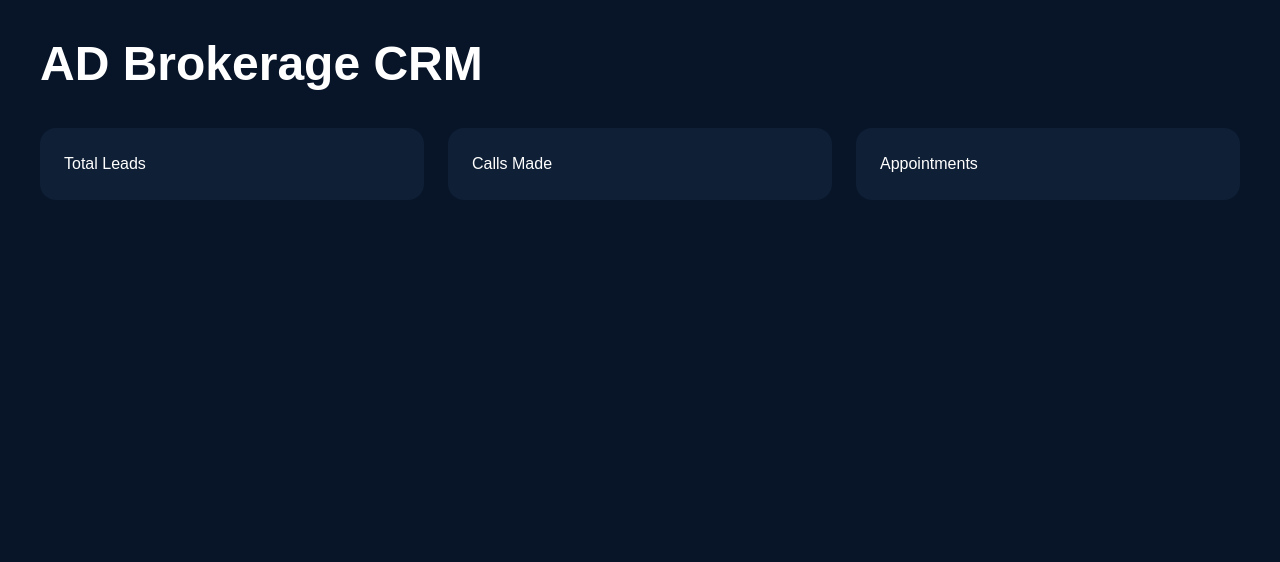
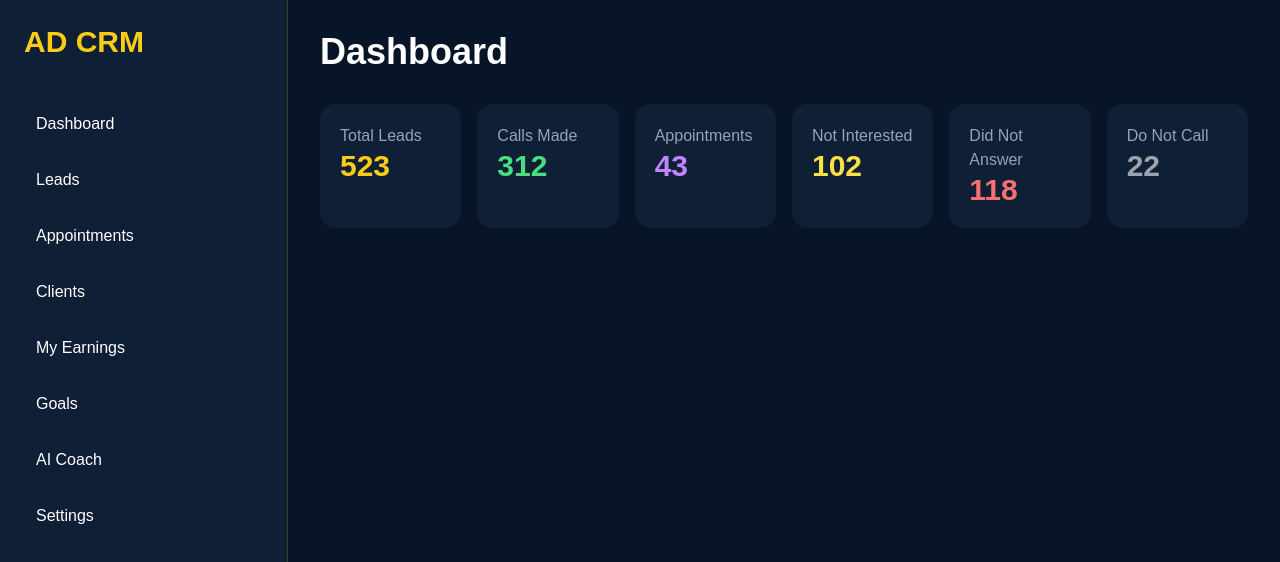
Before and after one commit to Engineco1414/ad-brokerage-crm, a Next.js app: page /dashboard in a window 1280 px wide. Shown: the top 562 px of the page. Built offline with nearby package versions, Linux system fonts and the light colour scheme.

Commit message:
Added Dashboard Cards

```diff
--- a/app/dashboard/page.tsx
+++ b/app/dashboard/page.tsx
@@ -1,27 +1,44 @@
+import DashboardLayout from "../../components/DashboardLayout";
+
 export default function Dashboard() {
   return (
-    <main className="min-h-screen bg-[#081529] text-white p-10">
+    <DashboardLayout>
 
-      <h1 className="text-5xl font-bold mb-10">
-        AD Brokerage CRM
+      <h1 className="text-4xl font-bold mb-8">
+        Dashboard
       </h1>
 
-      <div className="grid grid-cols-3 gap-6">
+      <div className="grid grid-cols-6 gap-4 mb-8">
 
-        <div className="bg-[#0F1F35] p-6 rounded-2xl">
-          Total Leads
+        <div className="bg-[#0F1F35] rounded-2xl p-5">
+          <p className="text-slate-400">Total Leads</p>
+          <h2 className="text-3xl font-bold text-yellow-400">523</h2>
         </div>
+<div className="bg-[#0F1F35] rounded-2xl p-5">
+  <p className="text-slate-400">Calls Made</p>
+  <h2 className="text-3xl font-bold text-green-400">312</h2>
+</div>
 
-        <div className="bg-[#0F1F35] p-6 rounded-2xl">
-          Calls Made
-        </div>
+<div className="bg-[#0F1F35] rounded-2xl p-5">
+  <p className="text-slate-400">Appointments</p>
+  <h2 className="text-3xl font-bold text-purple-400">43</h2>
+</div>
 
-        <div className="bg-[#0F1F35] p-6 rounded-2xl">
-          Appointments
-        </div>
+<div className="bg-[#0F1F35] rounded-2xl p-5">
+  <p className="text-slate-400">Not Interested</p>
+  <h2 className="text-3xl font-bold text-yellow-300">102</h2>
+</div>
 
-      </div>
+<div className="bg-[#0F1F35] rounded-2xl p-5">
+  <p className="text-slate-400">Did Not Answer</p>
+  <h2 className="text-3xl font-bold text-red-400">118</h2>
+</div>
 
-    </main>
+<div className="bg-[#0F1F35] rounded-2xl p-5">
+  <p className="text-slate-400">Do Not Call</p>
+  <h2 className="text-3xl font-bold text-gray-400">22</h2>
+</div>      </div>
+
+    </DashboardLayout>
   );
 }
```
